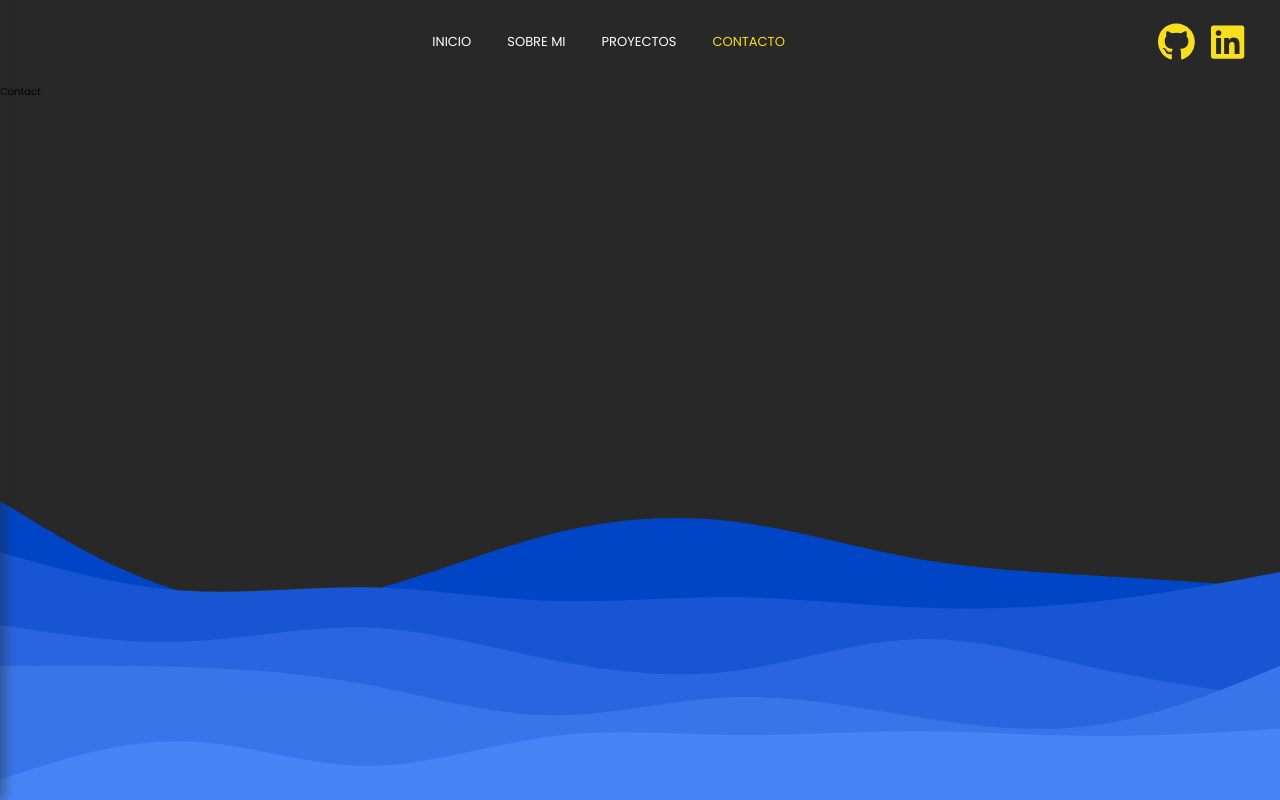
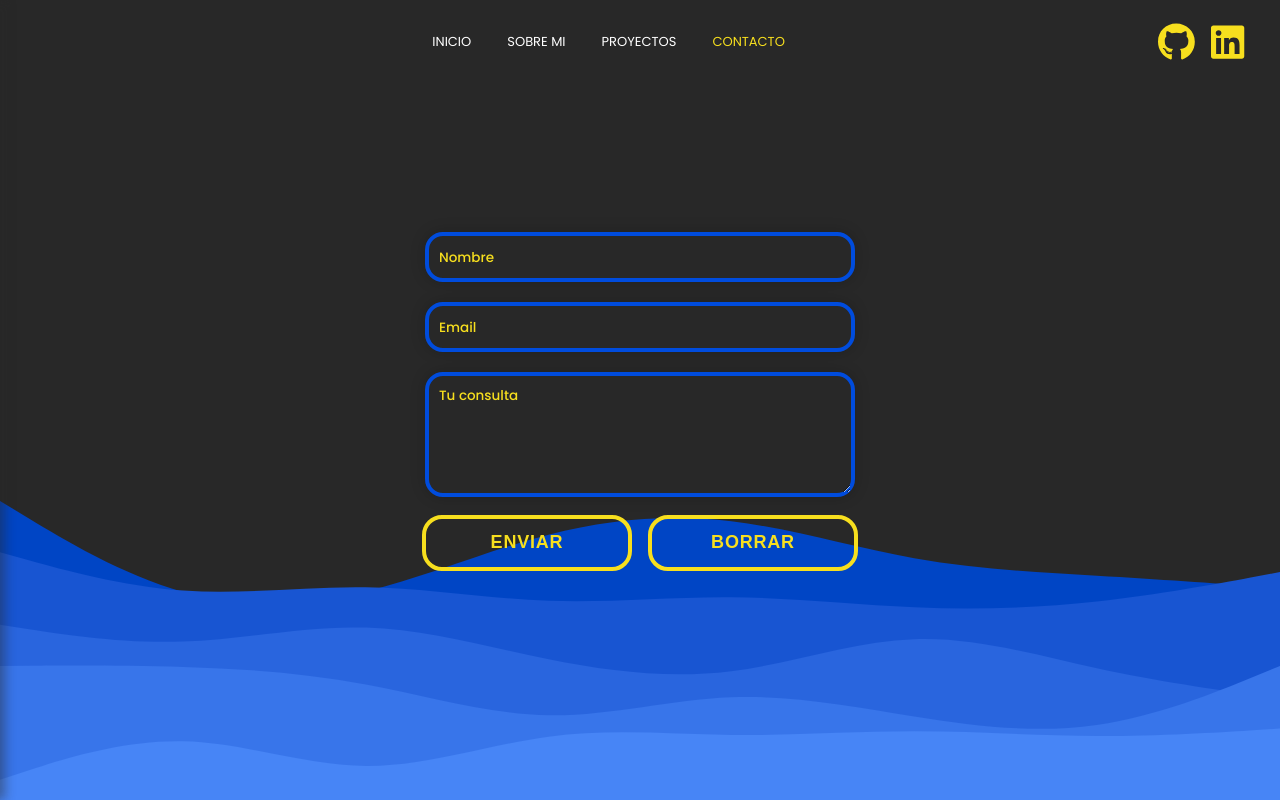
Before and after one commit to RomaanDeRose/RomaanDeRose, a React (Create React App) app: page /contact in a window 1280 px wide. Built offline with nearby package versions, Linux system fonts and the light colour scheme.

Commit message:
seccion contacto

```diff
--- /dev/null
+++ b/src/components/Contact.css
@@ -0,0 +1,128 @@
+.contact {
+  width: 100%;
+  height: 100vh;
+  margin-top: -62px;
+  display: flex;
+  flex-direction: column;
+  justify-content: center;
+  align-items: center;
+}
+.contact .contact-title {
+  color: var(--color-yellow);
+  background-color: var(--color-blue);
+  font-size: 2.3rem;
+  text-transform: uppercase;
+  letter-spacing: 0.5px;
+  margin: 5.5rem 0 2.4rem 0;
+  padding: 1rem 1.2rem;
+  box-shadow: 10px 11px 0px 0px var(--color-yellow);
+}
+.contact .contact-form {
+  width: 100%;
+  display: flex;
+  flex-direction: column;
+  justify-content: center;
+  align-items: center;
+}
+.contact .contact-input {
+  width: 280px;
+  height: 50px;
+  border-radius: 18px;
+  background-color: transparent;
+  border: 4px solid var(--color-blue);
+  color: var(--color-yellow);
+  margin: 1rem 0;
+  padding: 1rem;
+  box-shadow: 0px 0px 15px rgba(0, 0, 0, 0.2);
+  font-size: 1.4rem;
+  font-weight: 500;
+  font-family: inherit;
+}
+.contact .contact-input:focus {
+  outline: none;
+}
+.contact .contact-input::placeholder {
+  color: var(--color-yellow);
+  font-size: 1.25rem;
+}
+.contact .textarea {
+  height: 125px;
+  font-size: 1.4rem;
+  font-weight: 500;
+}
+.contact .textarea::placeholder {
+  color: var(--color-yellow);
+  font-size: 1.25rem;
+}
+.contact div {
+  width: 100%;
+  text-align: center;
+}
+.contact button {
+  width: 132px;
+  height: 48px;
+  border-radius: 20px;
+  background-color: transparent;
+  border: 4px solid var(--color-yellow);
+  color: var(--color-yellow);
+  margin: 0.8rem;
+  font-size: 1.6rem;
+  font-weight: 600;
+  text-transform: uppercase;
+  letter-spacing: 0.8px;
+  cursor: pointer;
+  transition: all 0.15s ease-in-out;
+}
+.contact button:hover {
+  color: var(--color-blue);
+  background-color: var(--color-yellow);
+  box-shadow: 0px 5px 16px -4px var(--color-yellow);
+}
+.contact button:active {
+  transform: scale(0.95);
+}
+
+@media screen and (max-height: 500px) {
+  .contact {
+    height: 488px;
+  }
+}
+
+@media screen and (min-width: 700px) {
+  .contact {
+    margin-top: -76px;
+  }
+  .contact .contact-input {
+    width: 330px;
+  }
+  .contact button {
+    width: 155px;
+  }
+}
+@media screen and (min-width: 1024px) {
+  .contact .contact-input {
+    width: 380px;
+    font-size: 1.5rem;
+  }
+  .contact button {
+    width: 180px;
+    font-size: 1.7rem;
+  }
+}
+@media screen and (min-width: 1200px) {
+  .contact {
+    margin-top: -84px;
+  }
+  .contact .contact-input {
+    width: 430px;
+    font-size: 1.6rem;
+  }
+  .contact button {
+    width: 210px;
+    height: 56px;
+    font-size: 1.8rem;
+  }
+  .contact .contact-input::placeholder {
+    font-size: 1.35rem;
+  }
+}
--- a/src/components/Contact.jsx
+++ b/src/components/Contact.jsx
@@ -1,9 +1,54 @@
 import React from "react";
-
-// AGREGAR FRAMER MOTION
+import { motion } from "framer-motion";
+import "./Contact.css";
 
 function Contact() {
-  return <div>Contact</div>;
+  return (
+    <section className="contact">
+      <form className="contact-form" action="">
+        <motion.input
+          initial={{ scale: 0 }}
+          animate={{ scale: 1 }}
+          transition={{ duration: 0.4, type: "spring" }}
+          className="contact-input"
+          type="text"
+          placeholder="Nombre"
+          required
+        />
+        <motion.input
+          initial={{ scale: 0 }}
+          animate={{ scale: 1 }}
+          transition={{ duration: 0.4, type: "spring", delay: 0.2 }}
+          className="contact-input"
+          type="email"
+          placeholder="Email"
+          required
+        />
+        <motion.textarea
+          initial={{ scale: 0 }}
+          animate={{ scale: 1 }}
+          transition={{ duration: 0.4, type: "spring", delay: 0.4 }}
+          className="contact-input textarea"
+          name=""
+          id=""
+          cols="30"
+          rows="10"
+          placeholder="Tu consulta"
+          required
+        ></motion.textarea>
+        <motion.div
+          initial={{ scale: 0 }}
+          animate={{ scale: 1 }}
+          transition={{ duration: 0.4, type: "spring", delay: 0.7 }}
+        >
+          <button className="contact-button" type="submit">
+            Enviar
+          </button>
+          <button type="reset">Borrar</button>
+        </motion.div>
+      </form>
+    </section>
+  );
 }
 
 export default Contact;
```
